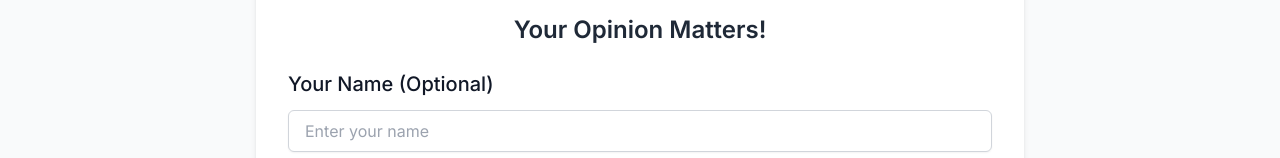
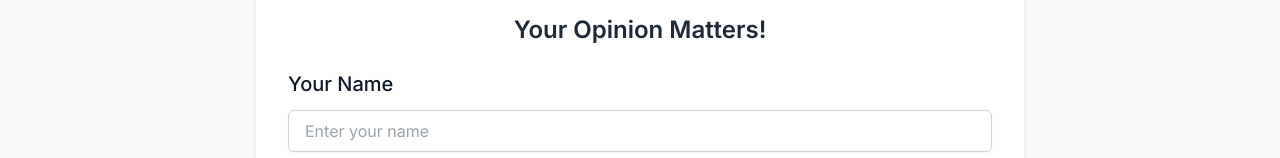
Before and after one commit to aritrash/website_new, a plain HTML site: page survey.html in a window 1280 px wide. Shown: the part 642-800 px from the top of the page. Drawn offline with nearby package versions, Linux system fonts and the light colour scheme.

Commit message:
Update survey.html

```diff
--- a/survey.html
+++ b/survey.html
@@ -271,7 +271,7 @@
               <label
                 for="user-name"
                 class="block text-xl font-medium text-gray-900 mb-3"
-                >Your Name (Optional)</label
+                >Your Name</label
               >
               <input
                 type="text"
```
